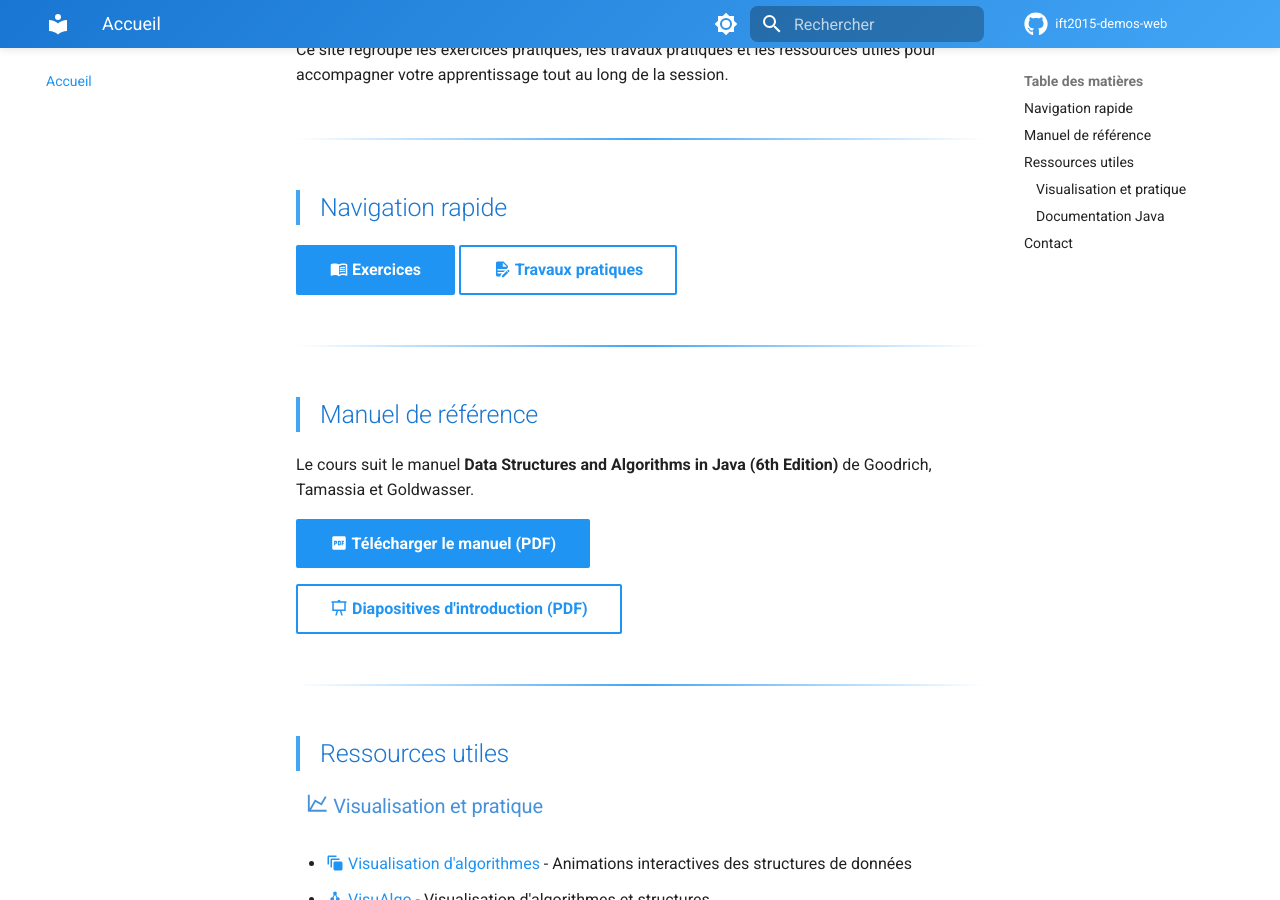
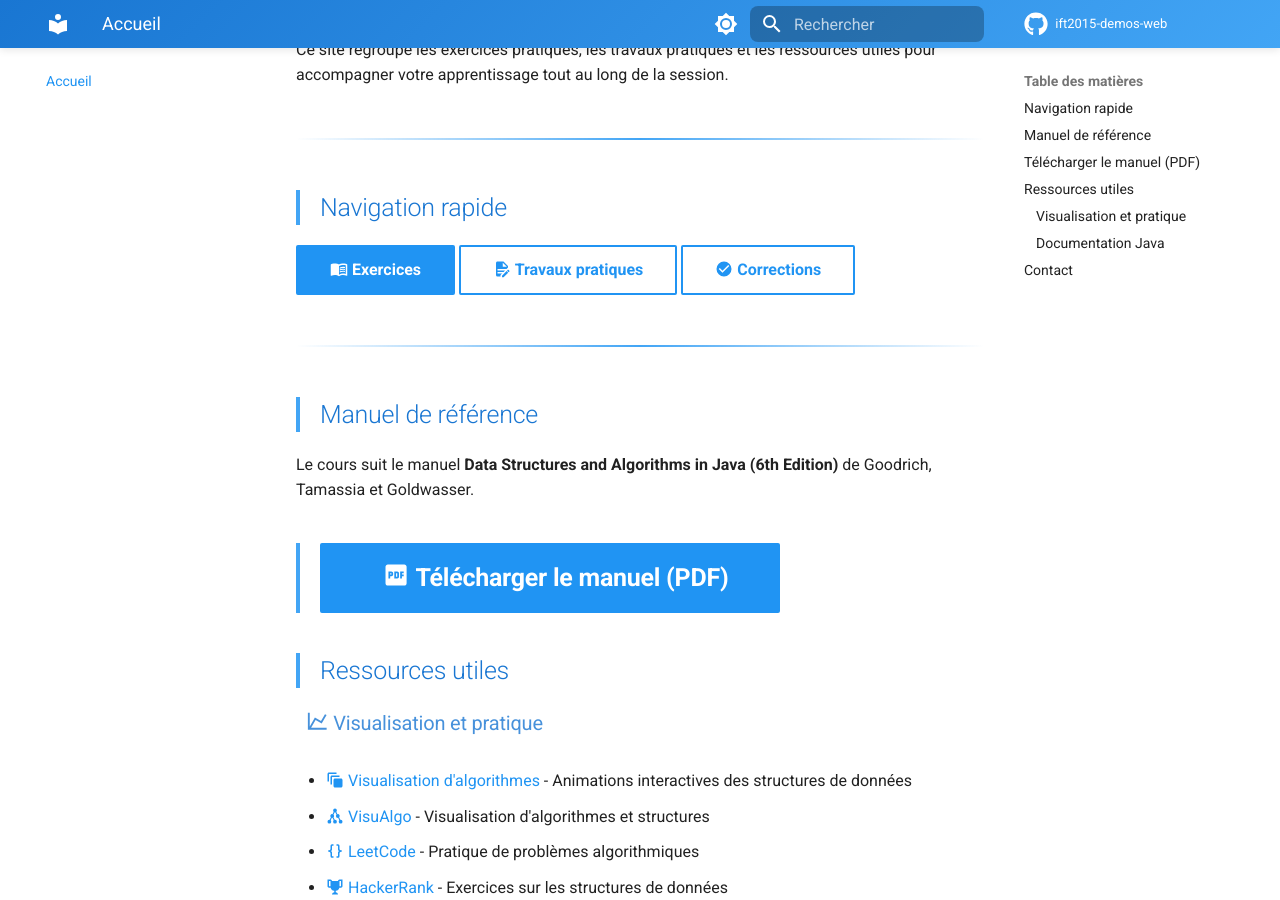
Before and after one commit to ZGaillard/ift2015-demos-web, an MkDocs documentation site: the page built from docs/index.md, in a window 1280 px wide and 900 px high, scrolled down 281 px. Built offline with MkDocs 1.6.1 and Material for MkDocs 9.7.7, drawn with Linux system fonts in a browser that asks for light colours; comment, search, counter and statistics services are not loaded.

Commit message:
Add corrections link to homepage navigation
Co-Authored-By: Claude Opus 4.5 <noreply@anthropic.com>

```diff
--- a/docs/index.md
+++ b/docs/index.md
@@ -10,6 +10,7 @@ Ce site regroupe les exercices pratiques, les travaux pratiques et les ressource
 
 [:material-book-open-variant: **Exercices**](exercices/index.md){ .md-button .md-button--primary }
 [:material-file-document-edit: **Travaux pratiques**](tp/index.md){ .md-button }
+[:material-checkbox-marked-circle: **Corrections**](corrections.md){ .md-button }
 
 ---
 
@@ -18,9 +19,6 @@ Ce site regroupe les exercices pratiques, les travaux pratiques et les ressource
 Le cours suit le manuel **Data Structures and Algorithms in Java (6th Edition)** de Goodrich, Tamassia et Goldwasser.
 
 [:material-file-pdf-box: Télécharger le manuel (PDF)](files/pdf/Data%20Structures%20and%20Algorithms%20in%20Java,%206th%20Edition.pdf){ .md-button .md-button--primary }
-
-[:material-presentation: Diapositives d'introduction (PDF)](files/pdf/Introduction.pdf){ .md-button }
-
 ---
 
 ## Ressources utiles
```
